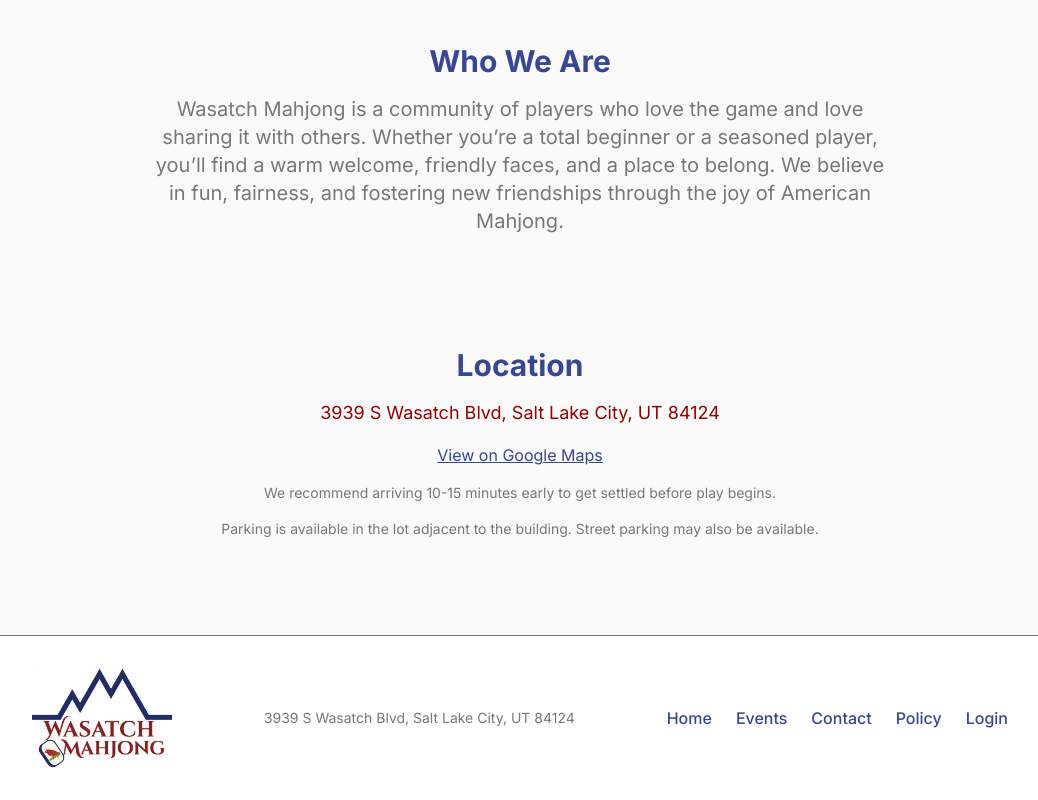
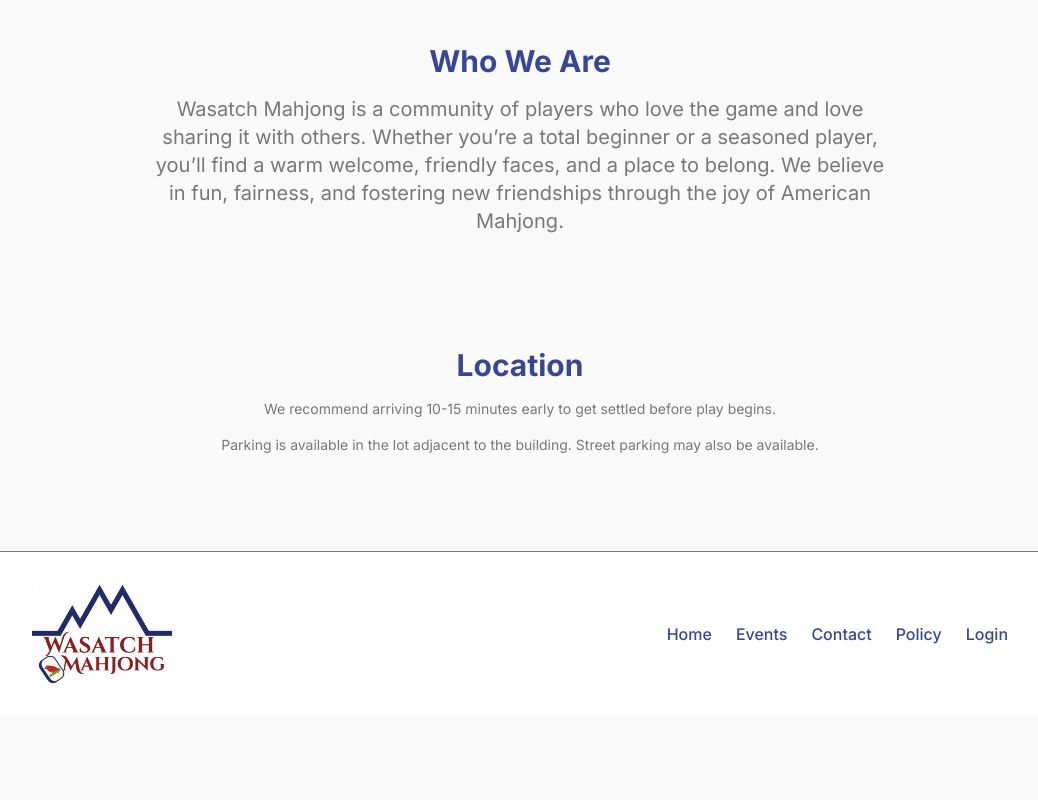
Before and after one commit to Churro1/wasatch-mahjong, a Next.js app: page / in a window 1280 px wide. Shown: the part 826-1626 px from the top of the page, without its empty margins (120-1158 px from the left). After the commit the page ends 1542 px from the top, so only its background shows below. Built offline with nearby package versions, Linux system fonts and the light colour scheme; no server answers; the database is empty.

Commit message:
remove address

```diff
--- a/app/page.tsx
+++ b/app/page.tsx
@@ -161,16 +161,16 @@ export default function Home() {
       <section className="w-full max-w-3xl mx-auto py-12 px-4 text-center">
         <h2 className="font-serif text-2xl md:text-3xl font-bold text-[color:var(--wasatch-blue)] mb-4">Location</h2>
         <p className="text-lg text-[color:var(--wasatch-red)] font-sans mb-2">
-          <span>3939 S Wasatch Blvd, Salt Lake City, UT 84124</span>
+          {/* <span>3939 S Wasatch Blvd, Salt Lake City, UT 84124</span> */}
         </p>
-        <a
+        {/* <a
           href="https://maps.app.goo.gl/Kj5bom52uh6Vy2DG8?g_st=ic"
           target="_blank"
           rel="noopener noreferrer"
           className="inline-block mt-2 text-[color:var(--wasatch-blue)] underline hover:text-[color:var(--wasatch-red)] transition"
         >
           View on Google Maps
-        </a>
+        </a> */}
         <div className="text-sm text-[color:var(--wasatch-gray)] mt-4">
           We recommend arriving 10-15 minutes early to get settled before play begins.
         </div>
--- a/components/Footer.tsx
+++ b/components/Footer.tsx
@@ -51,9 +51,9 @@ export function Footer() {
           {/* <span className="font-serif text-xl font-bold text-[color:var(--wasatch-blue)] tracking-tight">Wasatch Mahjong</span> */}
         </Link>
         {/* Address */}
-        <div className="text-center md:text-left text-[color:var(--wasatch-gray)] text-sm">
+        {/* <div className="text-center md:text-left text-[color:var(--wasatch-gray)] text-sm">
           3939 S Wasatch Blvd, Salt Lake City, UT 84124
-        </div>
+        </div> */}
         {/* Helpful Links */}
         <nav className="flex flex-col md:flex-row gap-2 md:gap-6 text-[color:var(--wasatch-blue)] font-sans text-base font-medium">
           <Link href="/" className="hover:text-[color:var(--wasatch-red)] transition">Home</Link>
```
